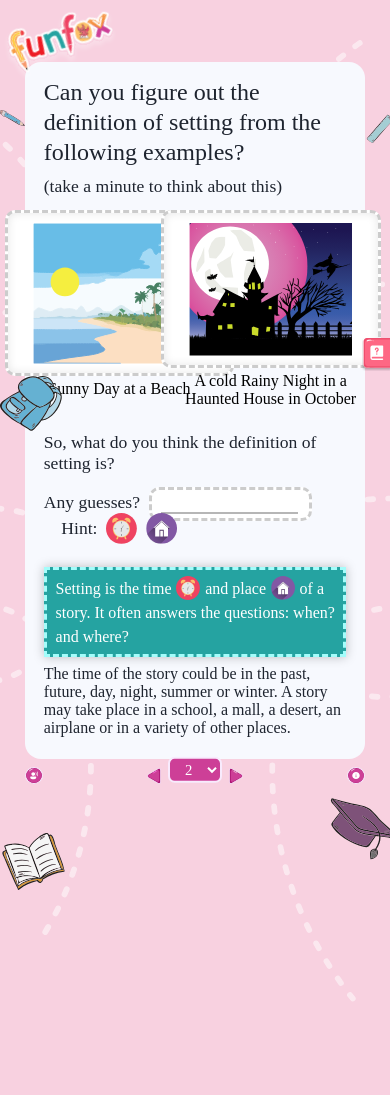
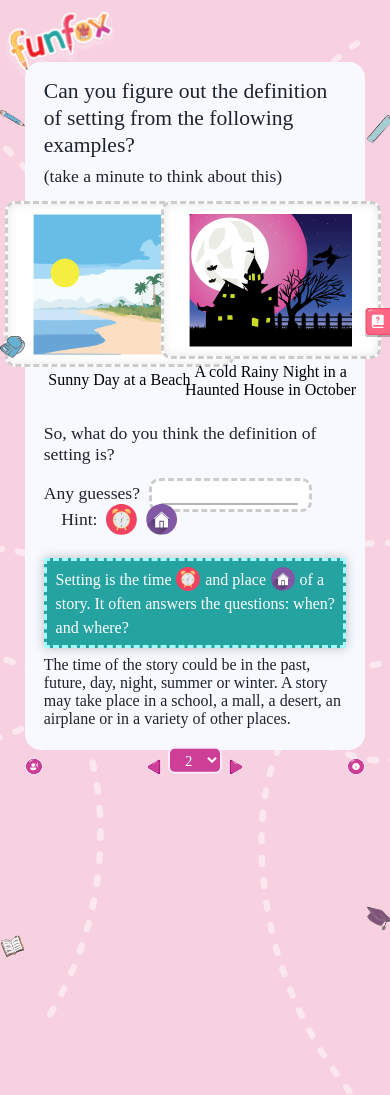
Before and after one commit to CS4Usama/FunFox-Graduate-React-Developer, a React (Create React App) app: page /slide-2 in a window 390 px wide. Shown: the top 1095 px of the page. Before the commit the page ends 1002 px from the top, so only its background shows below. Built offline with nearby package versions, Linux system fonts and the light colour scheme; a web font is replaced by a local one.

Commit message:
slide-2 responsiveness

```diff
--- a/src/commonComponents/prototype/Prototype.css
+++ b/src/commonComponents/prototype/Prototype.css
@@ -160,19 +160,36 @@ body {
 
 
 @media only screen and (max-width: 768px) {
+    .left-side-vector-2 {
+        height: 110%;
+    }
     .pencil-icon {
+        width: 6.5%;
+    }
+    .pencil-icon-2 {
         width: 6.5%;
     }
     .school-bag-icon {
         width: 6.5%;
         top: 20.25em;
     }
+    .school-bag-icon-2 {
+        width: 6.5%;
+        top: 21em;
+    }
     .notebook-icon {
         width: 6.5%;
         bottom: -4.75em;
     }
+    .notebook-icon-2 {
+        width: 6.5%;
+        bottom: -7.15em;
+    }
     .right-side-vector {
         height: 115%;
+    }
+    .right-side-vector-2 {
+        height: 125%;
     }
     .scale-icon {
         width: 9%;
@@ -183,11 +200,15 @@ body {
         top: 21.5em;
     }
     .help-icon {
-        width: 7.25%;
-        /* top: 21.5em; */
+        width: 6.75%;
+        top: 19.25em;
     }
     .bachelor-cap-icon {
         width: 7.25%;
         bottom: -3.75em;
     }
+    .bachelor-cap-icon-2 {
+        width: 7.25%;
+        bottom: -5.5em;
+    }
 }
--- a/src/modules/slide-2/Slide2.css
+++ b/src/modules/slide-2/Slide2.css
@@ -27,6 +27,7 @@
 .figure-container-1 {
     margin-left: 7em;
 }
+
 .figure-container-2 {
     margin-right: 7em;
 }
@@ -42,7 +43,6 @@
 .figcaption-text {
     font-size: 1.25em;
     color: #000000;
-    /* width: 60%; */
     margin: auto;
 }
 
@@ -57,7 +57,6 @@
 }
 
 .input-container {
-    /* display: inline; */
     vertical-align: baseline;
 }
 
@@ -176,7 +175,7 @@ input[type=text] {
 
 @media only screen and (max-width: 768px) {
     .dest-setting-text {
-        font-size: 1.5em;
+        font-size: 1.35em;
         line-height: 1.25em;
     }
     .mint-think-text {
```
